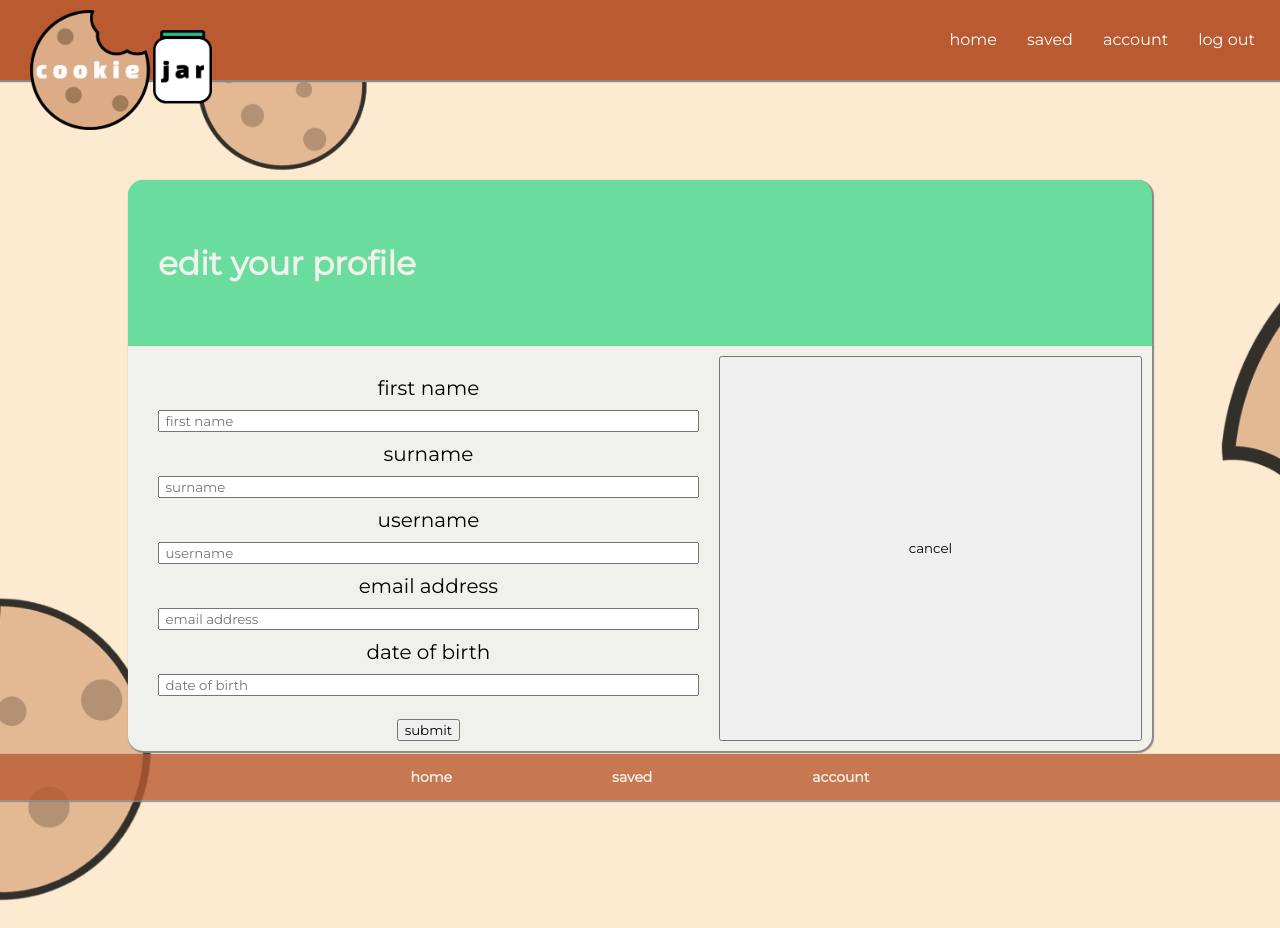
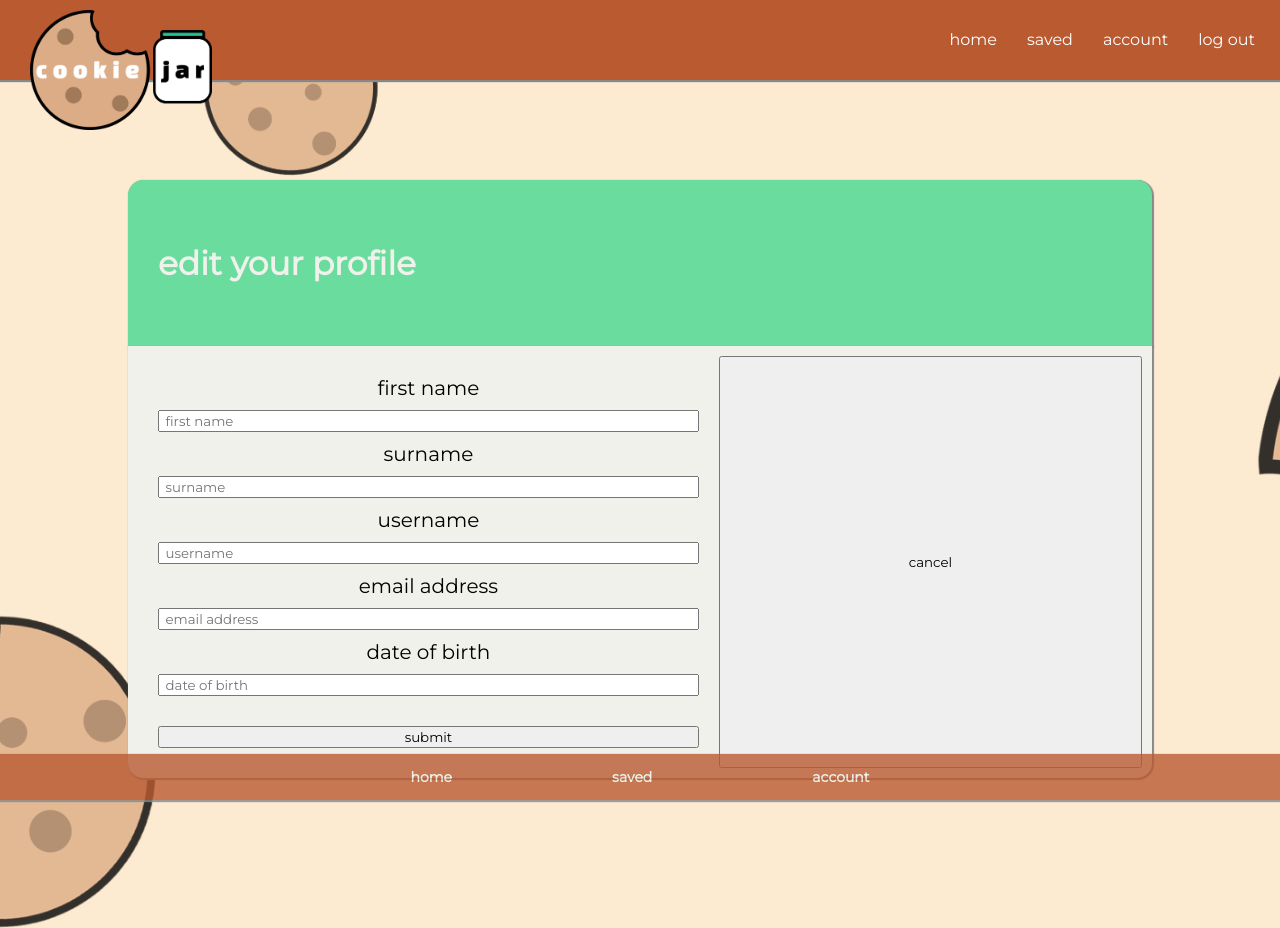
Before and after one commit to 1SEBI1/CM2104-Coursework, a Node server app: template views/pages/edit.ejs in a window 1280 px wide. Before the commit the page ends 901 px from the top, so only its background shows below. Run offline with Node 20, Linux system fonts and the light colour scheme; the template is opened without the code that fills it, so the values that code supplies are empty; some libraries are stand-ins or nearby versions.

Commit message:
edit.ejs form fixed

```diff
--- a/views/pages/edit.ejs
+++ b/views/pages/edit.ejs
@@ -42,8 +42,9 @@
 
           </div>
 
+          <div class="grid-container">
             <button type="submit">submit</button>
-
+          </div>
         </form>
 
           <button onclick="window.location.href='/account'"> cancel</button>
```
